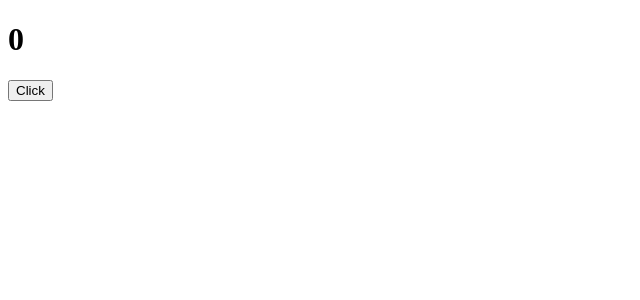
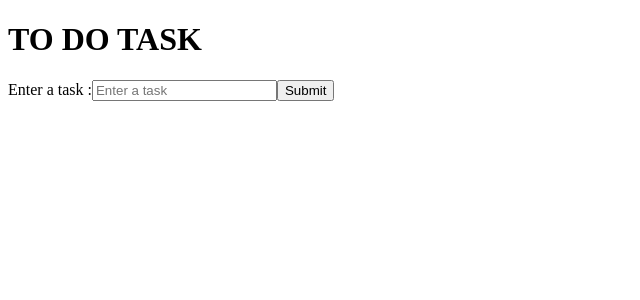
Before and after one commit to Shriram-RZ/React-Learning, a React (Vite) app: page / in a window 1280 px wide. Shown: the top 300 px of the page, without its empty margins (0-640 px from the left). Built offline with nearby package versions, Linux system fonts and the light colour scheme.

Commit message:
useState with an Array of Data

```diff
--- a/src/App.jsx
+++ b/src/App.jsx
@@ -1,14 +1,26 @@
 import React, { useState } from 'react'
+import Todolist from './components/Todolist';
 
 const App = () => {
-  const [count,setcount] = useState(0);
-  function clickHandle(){
-    setcount(count+1);
+  const [task,settask] = useState("");
+  const [tasks,settasks] = useState([]);
+  const addTask = (e)=>{
+    e.preventDefault();
+      settasks([...tasks,task])
+
+    settask("");
   }
   return (
     <div>
-      <h1>{count}</h1>
-      <button onClick={clickHandle}>Click</button>
+      <h1>TO DO TASK</h1>
+      <form onSubmit={addTask}>
+
+        <label>Enter a task :</label>
+        <input type='text' placeholder='Enter a task' value={task} onChange={(e)=>settask(e.target.value)}></input>
+        <button type="submit">Submit</button>
+
+      </form>
+      <Todolist tasks={tasks}></Todolist>
     </div>
   )
 }
--- /dev/null
+++ b/src/components/Todolist.jsx
@@ -0,0 +1,15 @@
+import React from 'react'
+
+const Todolist = ({tasks}) => {
+  return (
+    <div>
+        <h1>{tasks.map((task,index)=>{
+            return <ul key={index}>
+                <li key={index}>{task}</li>
+            </ul>
+        })}</h1>
+    </div>
+  )
+}
+
+export default Todolist
```
